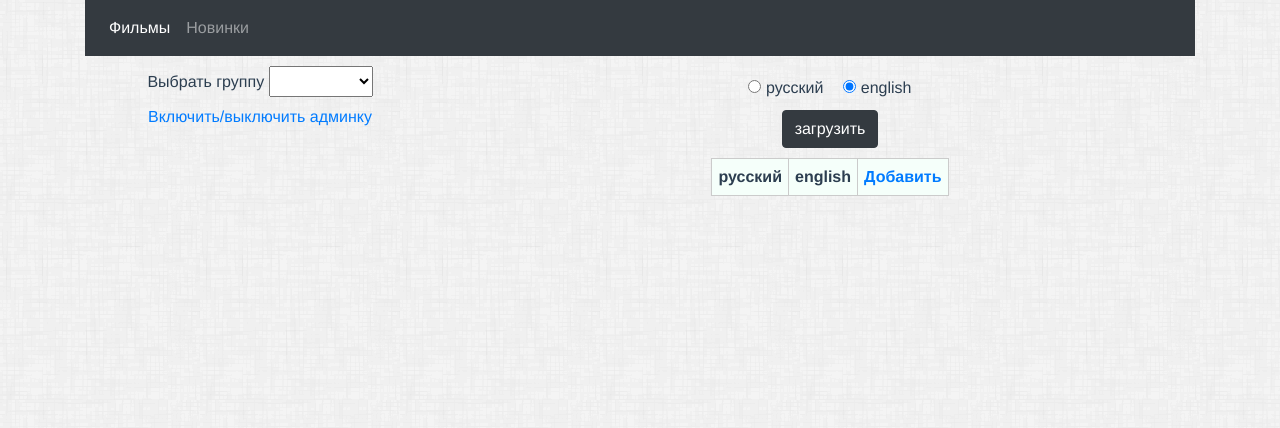
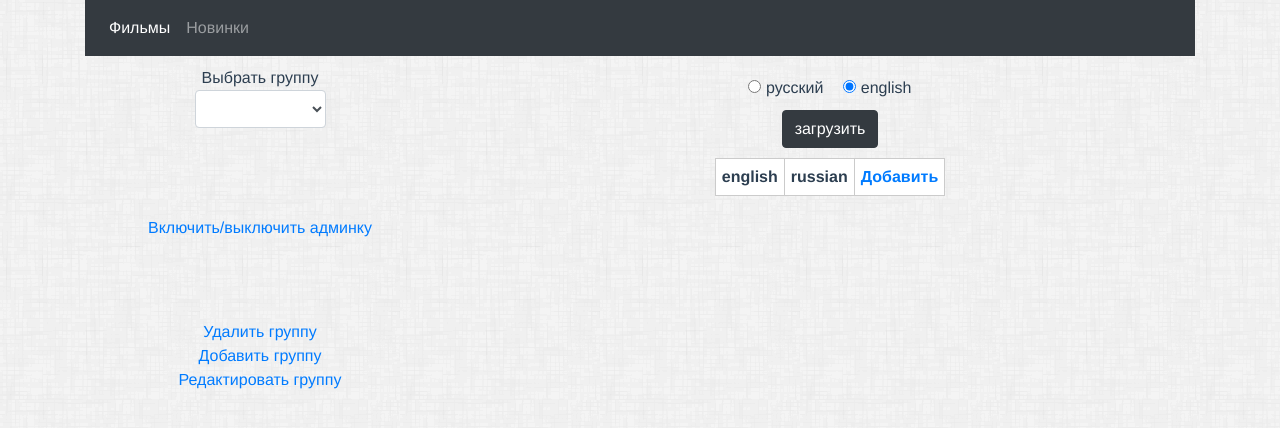
Before and after one commit to yarmet/VueTest, a Vue app: page /#/ in a window 1280 px wide. Both pictures are taken after a click on the link "Включить/выключить админку". Shown: the top 428 px of the page. Built offline with nearby package versions, Linux system fonts and the light colour scheme.

Commit message:
Отрефакторил, убрал лишний код

```diff
--- a/src/components/LinkPage.vue
+++ b/src/components/LinkPage.vue
@@ -5,13 +5,33 @@
 
       <div class="col-4">
         <Selector :text="'Выбрать группу'" :label="'name'" :items="groups" :block="pageBlocked"/>
-        <DisengageableHref @action="admin_mode = !admin_mode" :block="pageBlocked"  :text="'Включить/выключить админку'" />
+
+        <div class="groupOptions">
+
+        <DisengageableHref @action="admin_mode = !admin_mode" :block="pageBlocked"
+                           :text="'Включить/выключить админку'"/>
+        </div>
+
+
+        <div class="groupOptions" v-if="admin_mode">
+          <DisengageableHref @action="admin_mode = !admin_mode" :block="pageBlocked"
+                             :text="'Удалить группу'"/>
+
+          <DisengageableHref @action="admin_mode = !admin_mode" :block="pageBlocked"
+                             :text="'Добавить группу'"/>
+
+          <DisengageableHref @action="admin_mode = !admin_mode" :block="pageBlocked"
+                             :text="'Редактировать группу'"/>
+        </div>
+
+
       </div>
 
       <div class="col-8">
-        <radio-component :languages="availableLanguages" :block="pageBlocked" />
-        <button class="btn btn-dark" @click="loadWords()" :disabled="pageBlocked.value" >загрузить</button>
-        <link-table :rows="rows" :selectedLang="availableLanguages.selected" :adminMode="admin_mode" :block="pageBlocked" />
+        <radio-component :languages="availableLanguages" :block="pageBlocked"/>
+        <button class="btn btn-dark" @click="loadWords()" :disabled="pageBlocked.value">загрузить</button>
+        <link-table :rows="rows" :selectedLang="availableLanguages.selected" :adminMode="admin_mode"
+                    :block="pageBlocked"/>
       </div>
     </div>
 
@@ -78,4 +98,8 @@
     margin-top: 10px;
   }
 
+  .groupOptions {
+    margin-top: 80px;
+  }
+
 </style>
--- a/src/components/linkcomponents/AddWordDialog.vue
+++ b/src/components/linkcomponents/AddWordDialog.vue
@@ -2,9 +2,9 @@
   <div v-if="show.value" class="positionAbsolute form-inline">
     <div class="closeSymbol"><a href="javascript:void(0);" @click="closeWindow">&times;</a></div>
 
-    <input class="form-control center" maxlength="50" type="text" v-model="eng"/>
+    <input class="form-control center" maxlength="50" type="text" placeholder="english" v-model="eng"/>
 
-    <input class="form-control center" maxlength="50" type="text" v-model="rus"/>
+    <input class="form-control center" maxlength="50" type="text" placeholder="русский" v-model="rus"/>
 
     <button class="btn btn-danger center" @click="sendAddedWord">Добавить</button>
   </div>
--- /dev/null
+++ b/src/components/linkcomponents/CTable.vue
@@ -0,0 +1,60 @@
+<template>
+  <div>
+    <table class="linkTable">
+      <thead style="font-weight: bold">
+      <td>{{col1}}</td>
+      <td>{{col2}}</td>
+
+      <td v-if="adminMode" colspan="2">
+        <DisengageableHref :text="'Добавить'" :block="block" @action="$emit('addWord')" />
+      </td>
+      </thead>
+
+      <tbody>
+      <tr v-for="row in rows" :key="row.id">
+        <td>{{row[col1]}}</td>
+
+        <hidden-td :text="row[col2]" :block="block"/>
+
+        <td v-if="adminMode">
+          <DisengageableHref :text="'ред.'" :block="block" @action="$emit('editWord', row)"/>
+        </td>
+
+        <td v-if="adminMode">
+          <DisengageableHref :text="'Уд.'" :block="block" @action="$emit('removeWord', row)"/>
+        </td>
+      </tr>
+      </tbody>
+    </table>
+
+  </div>
+</template>
+
+<script>
+
+  import HiddenTd from './HiddenTd'
+  import DisengageableHref from './DisengageableHref';
+
+  export default {
+    components: {HiddenTd, DisengageableHref},
+    name: "CTable",
+    props: ['rows', 'col1', 'col2', 'adminMode', 'block']
+  }
+</script>
+
+<style scoped>
+
+  .linkTable {
+    margin: auto;
+    border-collapse: collapse;
+    background-color: white;
+  }
+
+  .linkTable td {
+    border: 1px solid #cbcbcb;
+    height: 12px;
+    width: 12px;
+    padding: 6px;
+  }
+
+</style>
--- a/src/components/linkcomponents/DisengageableHref.vue
+++ b/src/components/linkcomponents/DisengageableHref.vue
@@ -1,17 +1,17 @@
 <template>
-  <p class="textP" v-if="block.value" >{{text}}</p>
-  <a href="#" @click="$emit('action')"  v-else >{{text}} </a>
+  <p class="textP" v-if="block.value">{{text}}</p>
+  <a href="#" @click="$emit('action')" v-else><p class="textP">  {{text}} </p> </a>
 </template>
 
 <script>
   export default {
     name: "CustomHref",
-    props:['text', 'block'],
+    props: ['text', 'block'],
   }
 </script>
 
 <style scoped>
-.textP {
-  margin: 0;
-}
+  .textP {
+    margin: 0;
+  }
 </style>
--- a/src/components/linkcomponents/LinkTable.vue
+++ b/src/components/linkcomponents/LinkTable.vue
@@ -1,60 +1,22 @@
 <template>
-  <div class="row">
-    <div class="col">
+  <div>
 
       <DeleteWordDialog :show="showDeleteWordDialog" :rowToDelete="rowToChange" :rows="rows" :block="block"/>
-      <EditWorldDialog :show="showEditWordDialog" :rowToEdit="rowToChange" :block="block" />
-      <AddWordDialog :show="showAddWordDialog" :block="block" :rows="rows" />
+      <EditWorldDialog :show="showEditWordDialog" :rowToEdit="rowToChange" :block="block"/>
+      <AddWordDialog :show="showAddWordDialog" :block="block" :rows="rows"/>
 
-      <table class="linkTable" v-if="selectedLang.localeCompare('english')">
-        <thead style="font-weight: bold">
-        <td>english</td>
-        <td>русский</td>
+      <CTable :rows="rows" :col1="'russian'" :col2="'english'" :adminMode="adminMode" :block="block"
+              @addWord="addWord"
+              @editWord="editWord"
+              @removeWord="deleteWord"
+              v-if="selectedLang.localeCompare('english')"/>
 
-        <td v-if="adminMode" colspan="2">
-          <DisengageableHref :text="'Добавить'" :block="block" @action="addWord"/>
-        </td>
+      <CTable :rows="rows" :col1="'english'" :col2="'russian'" :adminMode="adminMode" :block="block"
+              @addWord="addWord"
+              @editWord="editWord"
+              @removeWord="deleteWord"
+              v-else />
 
-        </thead>
-        <tr v-for="row in rows" :key="row.id">
-          <td>{{row.english}}</td>
-          <hidden-td :text="row.russian" :block="block"/>
-
-          <td v-if="adminMode">
-            <DisengageableHref :text="'ред.'" :block="block" @action="editWord(row)" />
-          </td>
-
-          <td v-if="adminMode">
-            <DisengageableHref :text="'Уд.'" :block="block" @action="deleteWord(row)"/>
-          </td>
-        </tr>
-
-      </table>
-
-      <table class="linkTable" v-else>
-        <thead style="font-weight: bold">
-        <td>русский</td>
-        <td>english</td>
-        <td v-if="adminMode" colspan="2">
-          <DisengageableHref :text="'Добавить'" :block="block" @action="addWord" />
-        </td>
-        </thead>
-        <tr v-for="row in rows" :key="row.id">
-          <td>{{row.russian}}</td>
-          <hidden-td :text="row.english" :block="block"/>
-
-          <td v-if="adminMode">
-            <DisengageableHref :text="'ред.'" :block="block" @action="editWord(row)" />
-          </td>
-
-          <td v-if="adminMode">
-            <DisengageableHref :text="'Уд.'" :block="block" @action="deleteWord(row)"/>
-          </td>
-
-        </tr>
-      </table>
-
-    </div>
   </div>
 </template>
 
@@ -64,10 +26,11 @@
   import DisengageableHref from './DisengageableHref';
   import EditWorldDialog from "./EditWordDialog";
   import AddWordDialog from "./AddWordDialog";
+  import CTable from "./CTable";
 
   export default {
     name: 'LinkTable',
-    components: {AddWordDialog, EditWorldDialog, DeleteWordDialog, HiddenTd, DisengageableHref},
+    components: {CTable, AddWordDialog, EditWorldDialog, DeleteWordDialog, HiddenTd, DisengageableHref},
     props: ['rows', 'selectedLang', 'adminMode', 'block'],
 
     data() {
@@ -81,7 +44,6 @@
 
 
     methods: {
-
       deleteWord(row) {
         this.openSomeWindow(row)
         this.showDeleteWordDialog.value = true;
@@ -94,32 +56,16 @@
         this.openSomeWindow(null)
         this.showAddWordDialog.value = true;
       },
-
       openSomeWindow(row) {
         document.body.classList.add('transparent');
         this.block.value = true;
         this.rowToChange = row;
       }
-
     }
-
   }
 
 </script>
 
 <style scoped>
 
-  .linkTable {
-    margin: auto;
-    border-collapse: collapse;
-    background-color: mintcream;
-  }
-
-  .linkTable td {
-    border: 1px solid #cbcbcb;
-    height: 12px;
-    width: 12px;
-    padding: 6px;
-  }
-
 </style>
--- a/src/components/linkcomponents/Selector.vue
+++ b/src/components/linkcomponents/Selector.vue
@@ -1,9 +1,9 @@
 <template>
 
-  <div>
+  <div class="form-group">
     <label> {{text}}
 
-    <select id="select" class="custom-select-sm" v-model="items.selected" :disabled="block.value" >
+    <select class="form-control" v-model="items.selected" :disabled="block.value" >
       <option v-for="item in items.availableGroups" v-bind:key="item.id">{{item[label]}}</option>
     </select>
 
```
